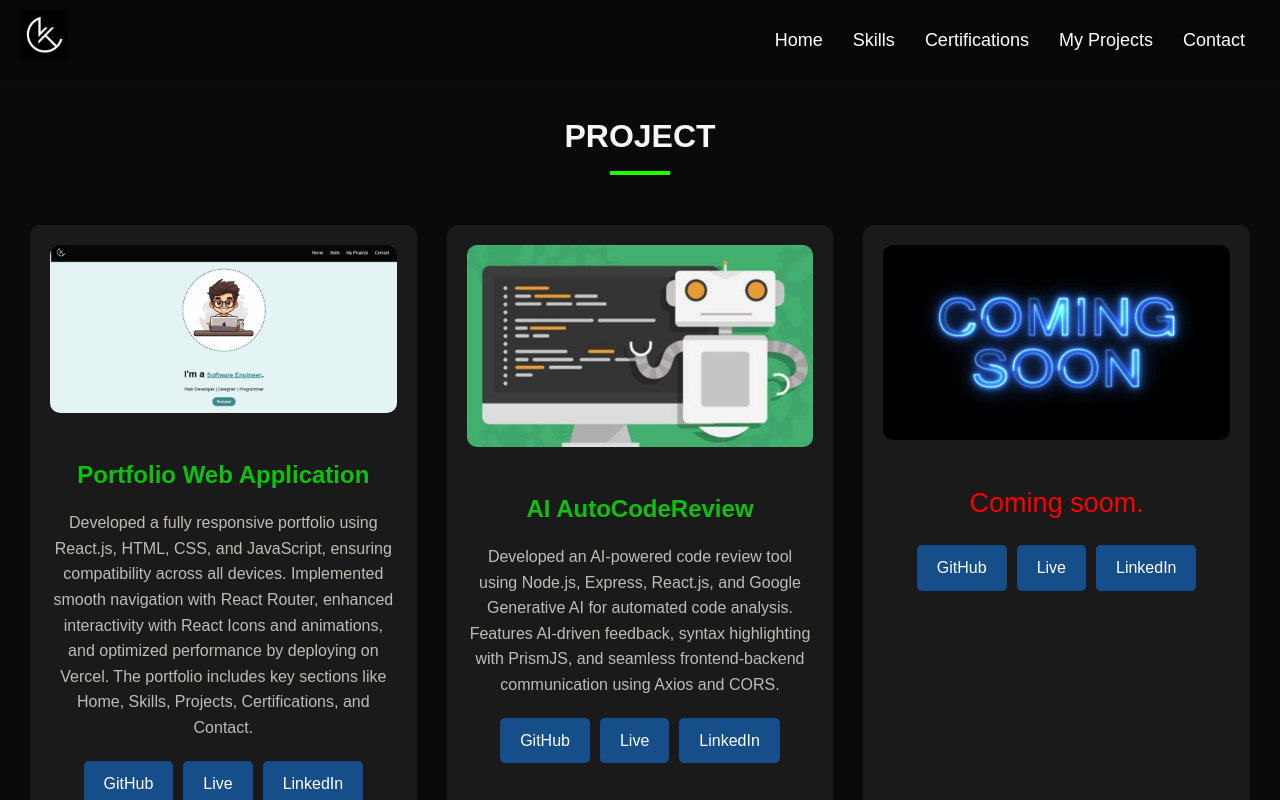
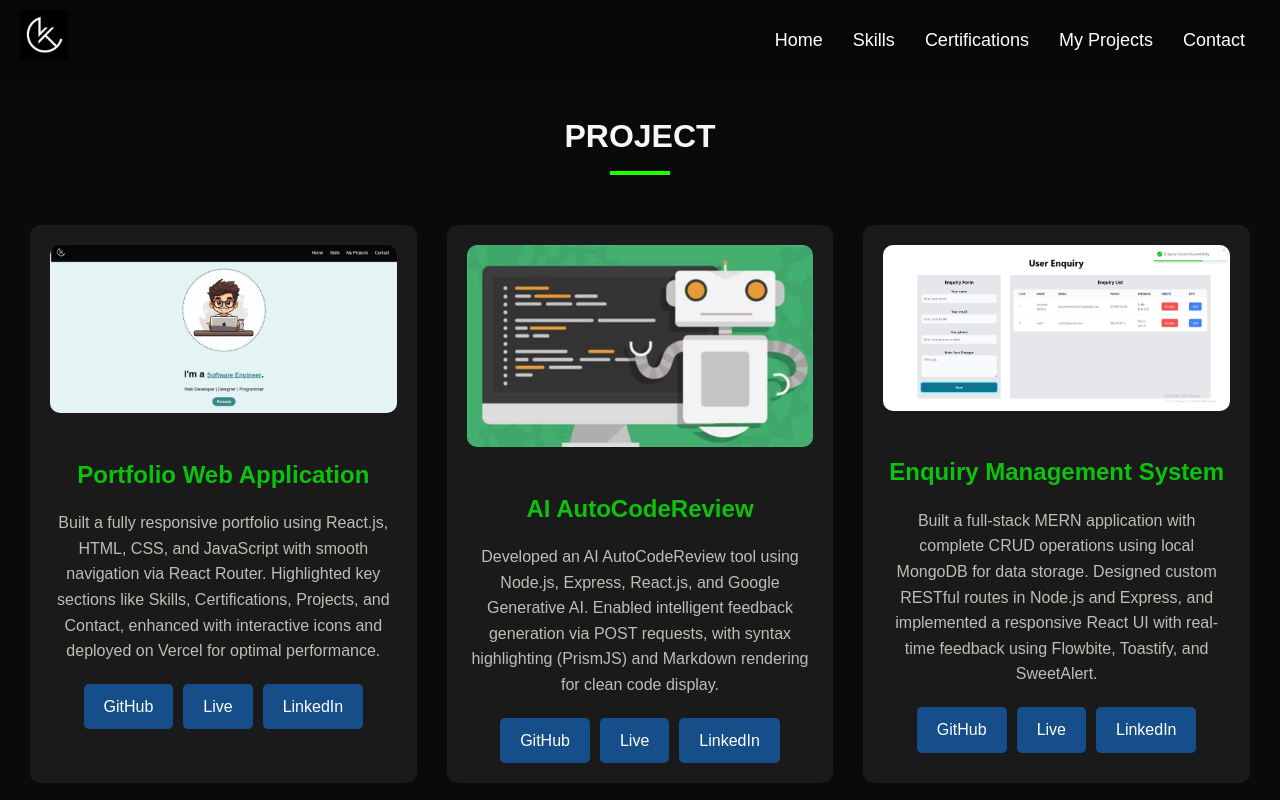
Before and after one commit to KoushikMehta31/Personal_Portfolio, a React (Vite) app: page /myproject in a window 1280 px wide. Shown: the top 800 px of the page. Built offline with nearby package versions, Linux system fonts and the light colour scheme.

Commit message:
Update MyProject.jsx

```diff
--- a/src/Components/Projects/MyProject.jsx
+++ b/src/Components/Projects/MyProject.jsx
@@ -7,19 +7,37 @@ import Footer from "../Footer/Footer";
 const projects = [
   {
     "title": "Portfolio Web Application",
-    "description": "Developed a fully responsive portfolio using React.js, HTML, CSS, and JavaScript, ensuring compatibility across all devices. Implemented smooth navigation with React Router, enhanced interactivity with React Icons and animations, and optimized performance by deploying on Vercel. The portfolio includes key sections like Home, Skills, Projects, Certifications, and Contact.",
+    "description": "Built a fully responsive portfolio using React.js, HTML, CSS, and JavaScript with smooth navigation via React Router. Highlighted key sections like Skills, Certifications, Projects, and Contact, enhanced with interactive icons and deployed on Vercel for optimal performance.",
     "image": "Images/portfolio.png",
-    "github": "https://github.com/KoushikMehta31/Portfolio",
+    "github": "https://github.com/KoushikMehta31/Personal_Portfolio",
     "linkedin": "#",
-    "Live": "https://portfolio-kzzr.vercel.app/"
+    "Live": "https://personal-portfolio-beige-three-23.vercel.app/"
   }
   ,
 
 {
   "title": "AI AutoCodeReview",
-  "description": "Developed an AI-powered code review tool using Node.js, Express, React.js, and Google Generative AI for automated code analysis. Features AI-driven feedback, syntax highlighting with PrismJS, and seamless frontend-backend communication using Axios and CORS.",
+  "description": "Developed an AI AutoCodeReview tool using Node.js, Express, React.js, and Google Generative AI. Enabled intelligent feedback generation via POST requests, with syntax highlighting (PrismJS) and Markdown rendering for clean code display.",
   "image": "Images/codereview.jpeg",
   "github": "https://github.com/KoushikMehta31/AI-AutoCodeReview",
+  "linkedin": "#",
+  "Live": "YOUR_LIVE_DEMO_LINK"
+},
+
+{
+  "title": "Enquiry Management System",
+  "description": "Built a full-stack MERN application with complete CRUD operations using local MongoDB for data storage. Designed custom RESTful routes in Node.js and Express, and implemented a responsive React UI with real-time feedback using Flowbite, Toastify, and SweetAlert.",
+  "image": "Images/enquiry.png",
+  "github": "https://github.com/KoushikMehta31/Enquiry-Management-System",
+  "linkedin": "#",
+  "Live": "YOUR_LIVE_DEMO_LINK"
+},
+
+{
+  "title": "Currency Converter Web App",
+  "description": "Developed a full-stack currency converter using React, Node.js, and Express. Integrated a third-party API for real-time rates, built a responsive UI with dark mode, and preserved user history using localStorage.",
+  "image": "Images/currency.png",
+  "github": "https://github.com/KoushikMehta31/Currency-Converter",
   "linkedin": "#",
   "Live": "YOUR_LIVE_DEMO_LINK"
 },
```
